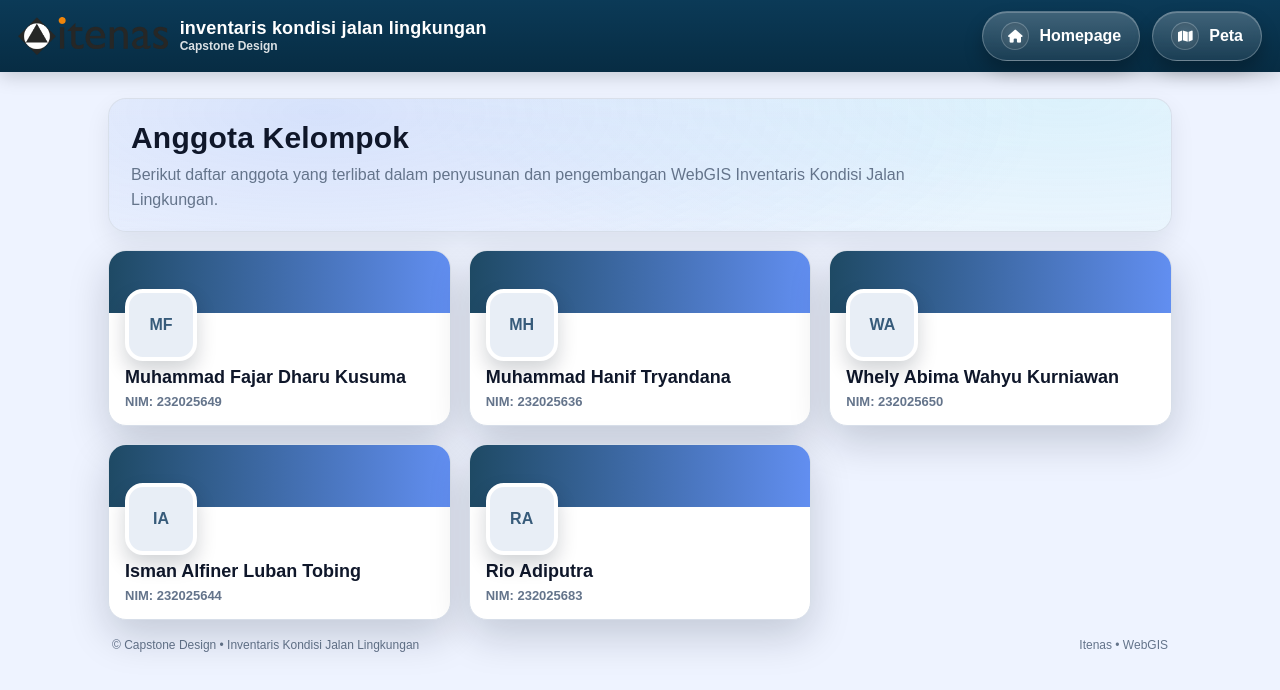
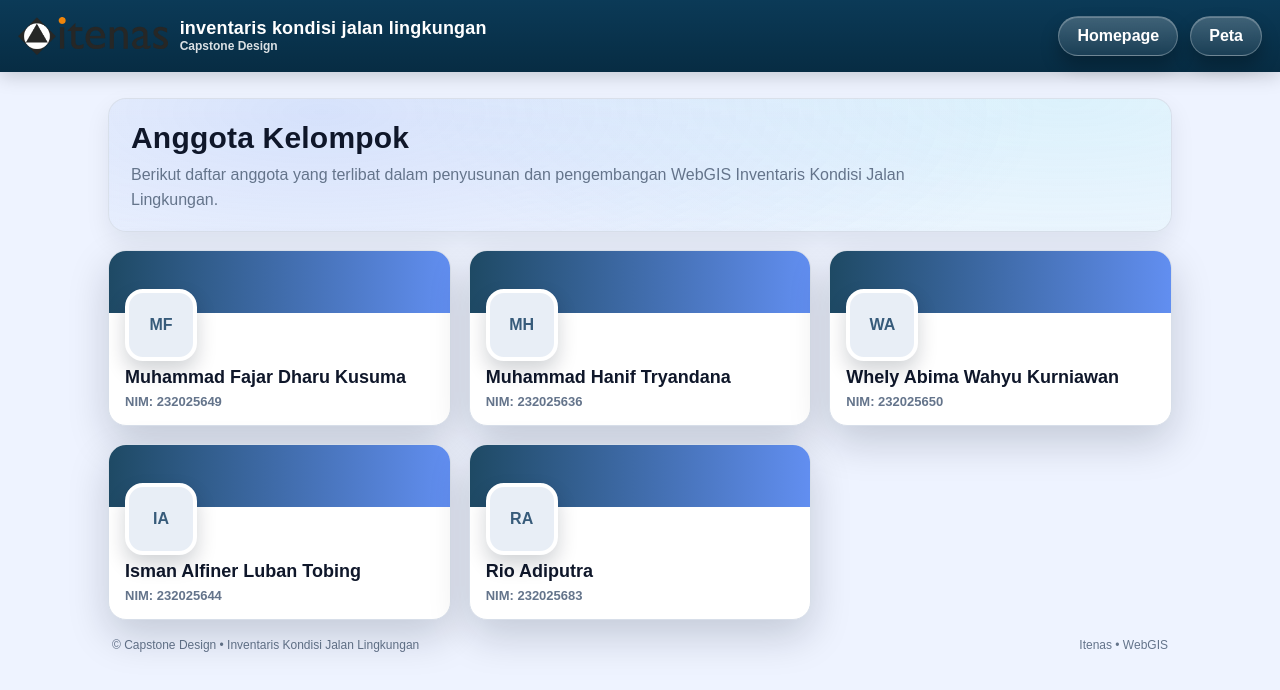
Before and after one commit to webgis101025/InventarisKondisiJalanLingkungan3, a plain HTML site: page anggota.html in a window 1280 px wide. Drawn offline with Linux system fonts and the light colour scheme.

Commit message:
Update anggota.html

```diff
--- a/anggota.html
+++ b/anggota.html
@@ -265,12 +265,10 @@
 
     <nav class="nav-actions">
       <a class="pill-btn" href="index.html" title="Kembali ke halaman utama">
-        <span class="ico"><i class="fa-solid fa-house"></i></span>
         <span>Homepage</span>
       </a>
 
       <a class="pill-btn" href="map.html" title="Buka peta WebGIS">
-        <span class="ico"><i class="fa-solid fa-map"></i></span>
         <span>Peta</span>
       </a>
     </nav>
```
